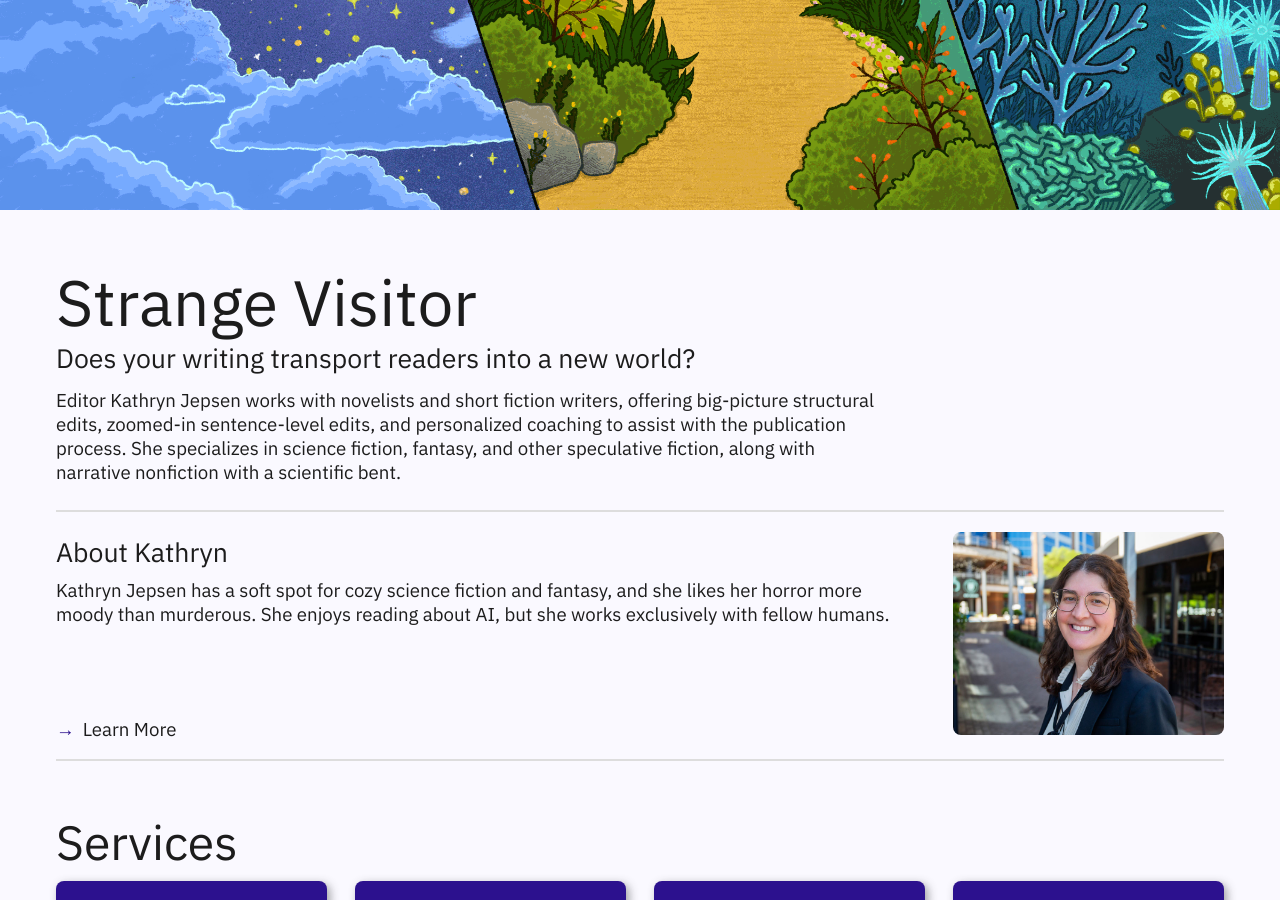
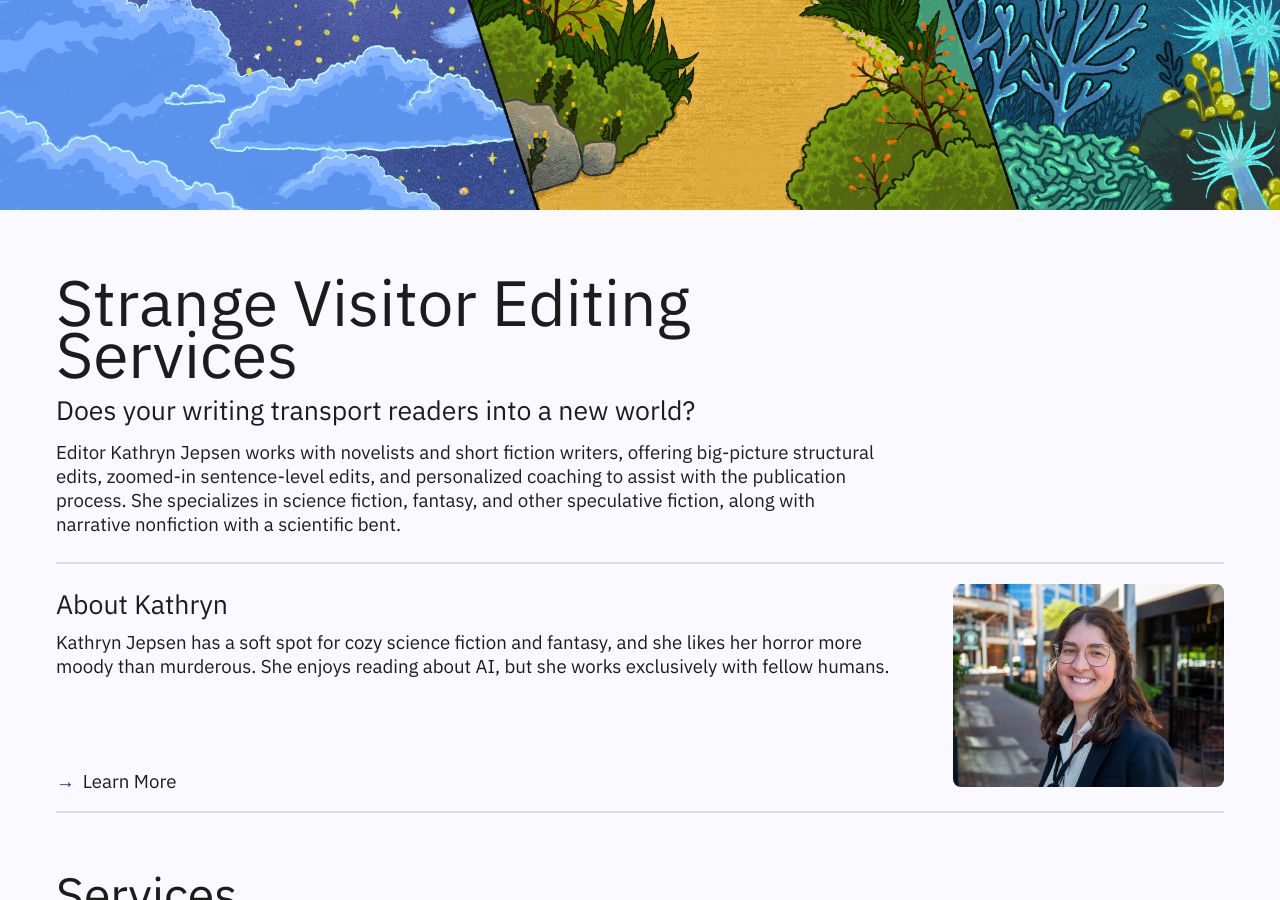
Before and after one commit to kgrimSV/Strange_Visitor, a Jekyll site: the page built from index.md, in a window 1280 px wide and 900 px high, scrolled down 483 px. Built offline with Jekyll 4.4.1, drawn with Linux system fonts in a browser that asks for light colours; some web fonts are replaced.

Commit message:
Update home.html

```diff
--- a/_layouts/home.html
+++ b/_layouts/home.html
@@ -14,7 +14,7 @@
 		</div>
 
     <main class="homepage-content layout-wrapper" aria-label="Content">
-    	<h1>Strange Visitor</h1>
+    	<h1>Strange Visitor Editing Services</h1>
     	<p class='deck'>
     		{{ page.deck }}
     	</p>
```
